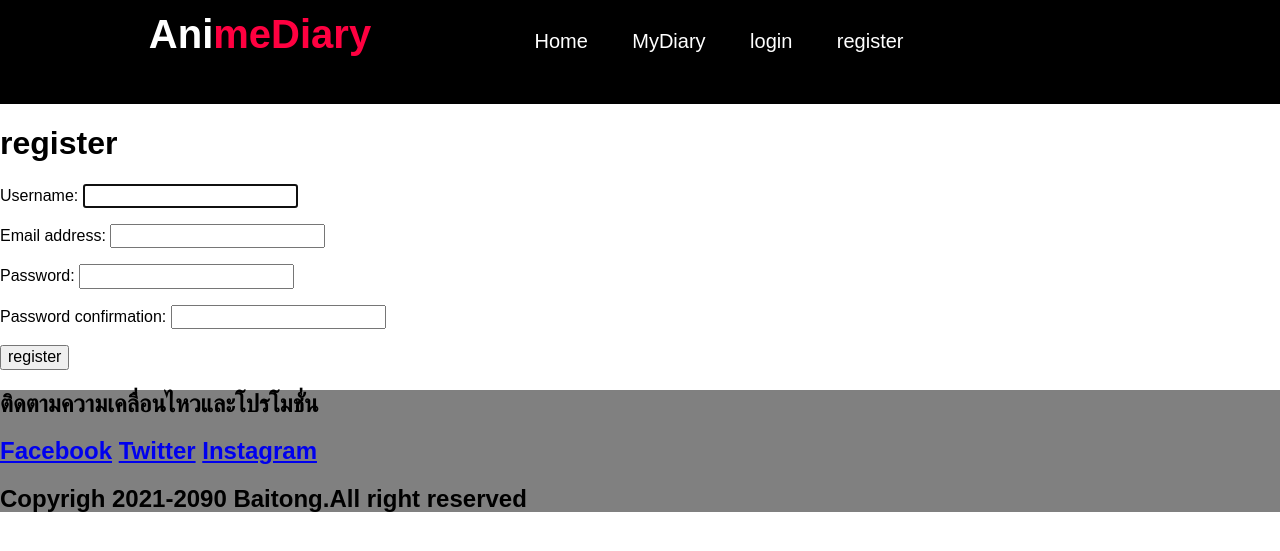
After one commit to Kiarttiyot/Anime_Diary_web_with_django, a Django app: page /users/register/ in a window 1280 px wide. The commit adds this page. Shown: the top 551 px of the page. Run offline with Django 5.2, Linux system fonts and the light colour scheme; some web fonts are replaced.

Commit message:
register

```diff
--- a/app_general/templates/app_general/components/site_header.html
+++ b/app_general/templates/app_general/components/site_header.html
@@ -20,6 +20,6 @@
     </form>
     {%else%}
         <a class="menu-items" href="{% url 'login' %}">login</a>
-        <a href="#" class="menu-items">register</a>
+        <a href="{% url 'register'%}" class="menu-items">register</a>
     {%endif%}
 </header>
--- /dev/null
+++ b/app_users/forms.py
@@ -0,0 +1,5 @@
+from django.contrib.auth.forms import UserCreationForm
+
+class RegisterForm(UserCreationForm):
+    class Meta(UserCreationForm.Meta):
+        fields = UserCreationForm.Meta.fields + ("email",)
--- /dev/null
+++ b/app_users/templates/app_users/register.html
@@ -0,0 +1,33 @@
+{%extends 'app_general/components/base.html'%}
+{%block site_title%}about{%endblock%}
+{%block content%}
+    <div>
+        <h1>register</h1>
+        <form action="{% url 'register' %}" method="post">
+            {% csrf_token %}
+            <div style="margin-bottom: 16px;">
+                {{form.username.label_tag}}
+                {{form.username}}
+                {{form.username.errors}}
+            </div>
+            <div style="margin-bottom: 16px;">
+                {{form.email.label_tag}}
+                {{form.email}}
+                {{form.email.errors}}
+            </div>
+            <div style="margin-bottom: 16px;">
+                {{form.password1.label_tag}}
+                {{form.password1}}
+                {{form.password1.errors}}
+            </div>
+            <div style="margin-bottom: 16px;">
+                {{form.password2.label_tag}}
+                {{form.password2}}
+                {{form.password2.errors}}
+            </div>
+            <p>
+                <button type="submit"> register</button>
+            </p>
+        </form>
+    </div>
+{%endblock%}
--- a/app_users/urls.py
+++ b/app_users/urls.py
@@ -1,7 +1,9 @@
 from django.urls import path,include
+from . import views
 from django.contrib.auth.views import LogoutView
 urlpatterns = [
     path("",include("django.contrib.auth.urls")),
      path('logout/', LogoutView.as_view(next_page='home'), name='logout'),
+     path('register/',view=views.register,name="register"),
 
 ]
--- a/app_users/views.py
+++ b/app_users/views.py
@@ -1,3 +1,23 @@
+from django.contrib.auth import login
 from django.shortcuts import render
+from app_users.forms import RegisterForm
+from django.http import HttpResponse, HttpResponseRedirect
+from app_users.forms import RegisterForm
+from django.urls import reverse
+# Create your views here.
 
-# Create your views here.
+
+def register(request):
+    # POST
+    if request.method == "POST":
+        form = RegisterForm(request.POST)
+        if form.is_valid():
+            user = form.save()
+            login(request,user)
+            return HttpResponseRedirect(reverse("home"))
+    else:
+        form = RegisterForm()
+
+    #GET
+    context = {'form':form}
+    return render(request,'app_users/register.html',context)
```
